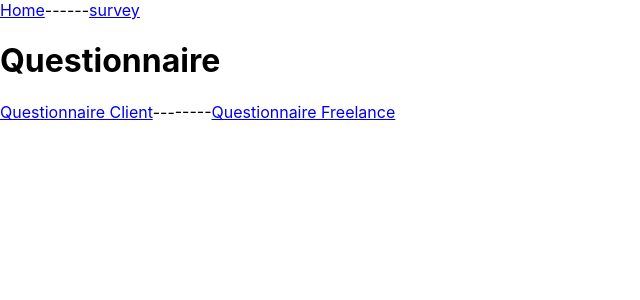
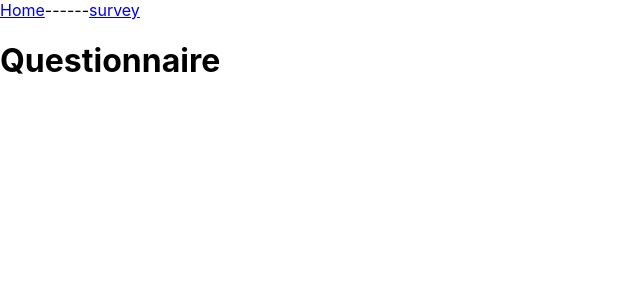
Before and after one commit to pabidiedhiou/PABI-AGENCY, a React (Create React App) app: page /survey in a window 1280 px wide. Shown: the top 300 px of the page, without its empty margins (0-640 px from the left). Built offline with nearby package versions, Linux system fonts and the light colour scheme.

Commit message:
Enlever les Outlets car c'est pas l'objet de la formation

```diff
--- a/src/App.js
+++ b/src/App.js
@@ -3,8 +3,6 @@
 import Home from './pages/Home/index'
 import Survey from './pages/Survey/Survey'
 import Header from './components/header/index'
-import ClientForm from './components/ClientForm/ClientForm'
-import FreelanceForm from './components/FreelanceForm/FreelanceForm'
 //On s'arrête aux Outlets
 export default function App() {
   return (
@@ -12,11 +10,7 @@
       <Header />
       <Routes>
         <Route path="/" element={<Home />} />
-
-        <Route path="/survey" element={<Survey />}>
-          <Route path="client" element={<ClientForm />} />
-          <Route path="freelance" element={<FreelanceForm />} />
-        </Route>
+        <Route path="/survey" element={<Survey />} />
       </Routes>
     </>
   )
--- a/src/components/ClientForm/ClientForm.js
+++ /dev/null
@@ -1,7 +0,0 @@
-export default function ClientForm() {
-  return (
-    <div>
-      <h2>Questionnaire Client</h2>
-    </div>
-  )
-}
--- a/src/components/FreelanceForm/FreelanceForm.js
+++ /dev/null
@@ -1,7 +0,0 @@
-export default function FreelanceForm() {
-  return (
-    <div>
-      <h2>Questionnaire Freelance</h2>
-    </div>
-  )
-}
--- a/src/pages/Survey/Survey.js
+++ b/src/pages/Survey/Survey.js
@@ -1,11 +1,7 @@
-import { Outlet, Link } from 'react-router-dom'
 export default function Survey() {
   return (
     <div>
       <h1>Questionnaire</h1>
-      <Link to="client">Questionnaire Client</Link>--------
-      <Link to="freelance">Questionnaire Freelance</Link>
-      <Outlet />
     </div>
   )
 }
```
